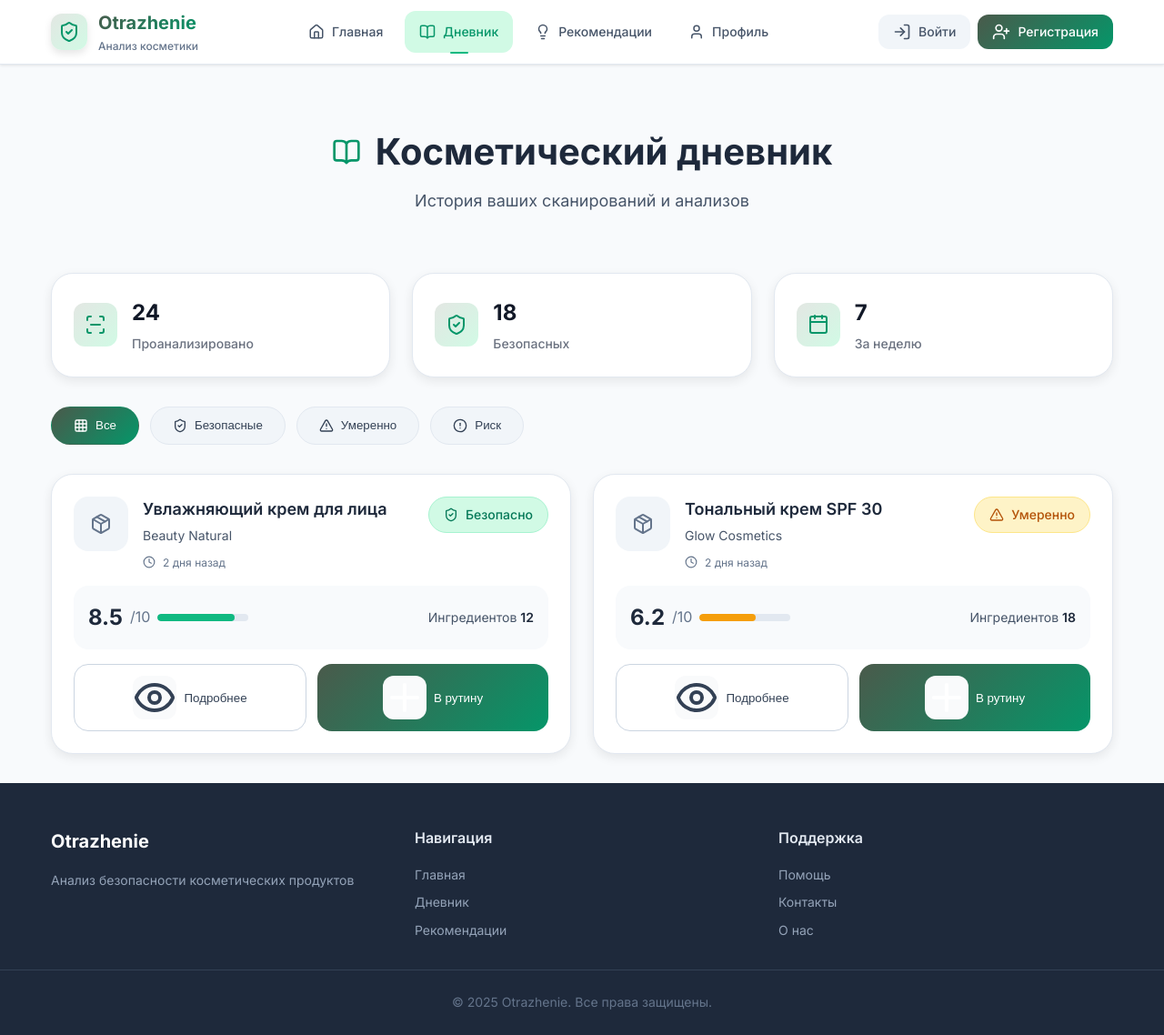
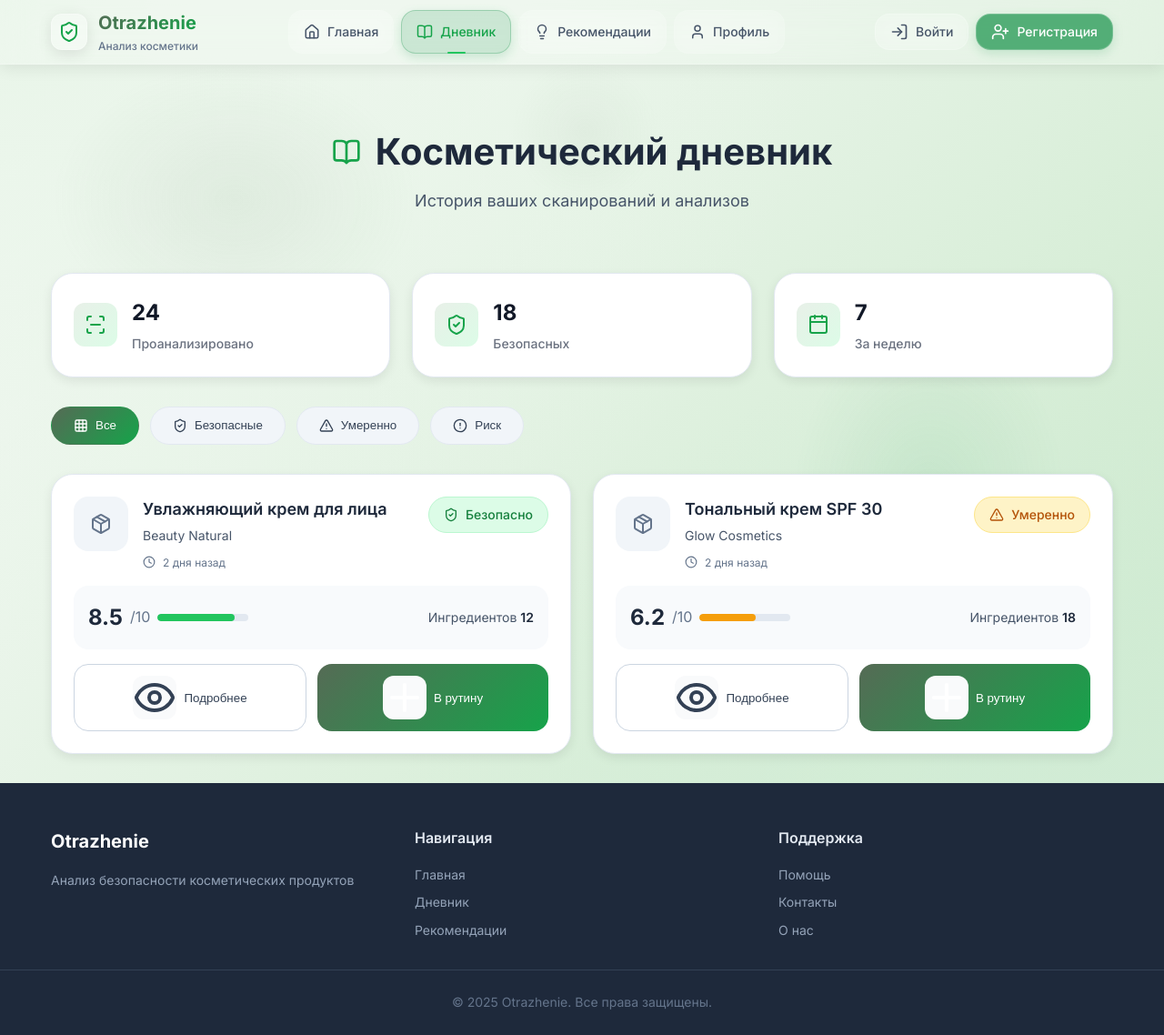
Before and after one commit to nikewalce/Otrazhenie, a Flask app: page /diary in a window 1280 px wide. Shown: the whole page at 91% size. Run offline with Flask 3, Linux system fonts and the light colour scheme.

Commit message:
Изменение дизайна и лицензия

```diff
--- a/app/routes/handle_search.py
+++ b/app/routes/handle_search.py
@@ -22,6 +22,7 @@ def handle_search_page():
             product_info = get_cosmetic_info(input_data)
 
             if product_info:
+                #return render_template("product_info.html",
                 return render_template("fullpage/product_info.html",
                                        product=product_info,
                                        active_tab='scanner')
--- a/app/static/css/fullpage.css
+++ b/app/static/css/fullpage.css
@@ -1,26 +1,25 @@
-/* Основные переменные */
 :root {
-    --sage-50: #f6f7f6;
-    --sage-100: #e3e7e3;
-    --sage-200: #c7d0c7;
-    --sage-300: #a3b8a3;
-    --sage-400: #7a9a7a;
-    --sage-500: #5f7260;
-    --sage-600: #4a5a4b;
-    --sage-700: #3d483e;
-    --sage-800: #2f3a2f;
+    --sage-50: #f8faf8;
+    --sage-100: #e8f0e8;
+    --sage-200: #d1ddd1;
+    --sage-300: #b0c4b0;
+    --sage-400: #8ba68b;
+    --sage-500: #6d856d;
+    --sage-600: #556b55;
+    --sage-700: #455545;
+    --sage-800: #374037;
     --sage-900: #1a1f1a;
 
-    --emerald-50: #ecfdf5;
-    --emerald-100: #d1fae5;
-    --emerald-200: #a7f3d0;
-    --emerald-300: #6ee7b7;
-    --emerald-400: #34d399;
-    --emerald-500: #10b981;
-    --emerald-600: #059669;
-    --emerald-700: #047857;
-    --emerald-800: #065f46;
-    --emerald-900: #064e3b;
+    --emerald-50: #f0fdf4;
+    --emerald-100: #dcfce7;
+    --emerald-200: #bbf7d0;
+    --emerald-300: #86efac;
+    --emerald-400: #4ade80;
+    --emerald-500: #22c55e;
+    --emerald-600: #16a34a;
+    --emerald-700: #15803d;
+    --emerald-800: #166534;
+    --emerald-900: #14532d;
 
     --rose-50: #fff1f2;
     --rose-100: #ffe4e6;
@@ -67,6 +66,20 @@
     --amber-800: #92400e;
     --amber-900: #78350f;
 
+    /* Frosted Glass эффекты */
+    --glass-bg: rgba(255, 255, 255, 0.15);
+    --glass-border: rgba(255, 255, 255, 0.2);
+    --glass-shadow: rgba(0, 0, 0, 0.1);
+    --glass-blur: blur(20px);
+    --glass-blur-light: blur(10px);
+
+    /* Органические цвета фона */
+    --organic-green-1: #e8f5e8;
+    --organic-green-2: #d4edda;
+    --organic-green-3: #c3e6c3;
+    --organic-white: #fafbfa;
+    --organic-accent: #a8d5a8;
+
     /* Переменные для новых страниц */
     --primary-color: #4f46e5;
     --primary-hover: #4338ca;
@@ -105,9 +118,35 @@ body {
     font-family: 'Inter', -apple-system, BlinkMacSystemFont, 'Segoe UI', Roboto, sans-serif;
     line-height: 1.6;
     color: var(--slate-700);
-    background: var(--slate-50);
+    background:
+        radial-gradient(ellipse at top left, var(--organic-green-1) 0%, transparent 50%),
+        radial-gradient(ellipse at bottom right, var(--organic-green-2) 0%, transparent 50%),
+        linear-gradient(135deg, var(--organic-white) 0%, var(--organic-green-3) 100%);
     overflow-x: hidden;
-}
+    position: relative;
+}
+
+body::before {
+    content: '';
+    position: fixed;
+    top: 0;
+    left: 0;
+    width: 100%;
+    height: 100%;
+    background:
+        radial-gradient(ellipse 400px 300px at 20% 30%, rgba(139, 166, 139, 0.12) 0%, transparent 50%),
+        radial-gradient(ellipse 300px 400px at 80% 70%, rgba(45, 157, 90, 0.1) 0%, transparent 50%),
+        radial-gradient(ellipse 200px 200px at 50% 20%, rgba(139, 166, 139, 0.08) 0%, transparent 40%);
+    pointer-events: none;
+    z-index: -1;
+    animation: float 20s ease-in-out infinite;
+}
+
+@keyframes float {
+    0%, 100% { transform: translateY(0px) rotate(0deg); }
+    50% { transform: translateY(-20px) rotate(1deg); }
+}
+
 
 .fullpage-container {
     min-height: 100vh;
@@ -118,9 +157,11 @@ body {
 /* ========== ВЕРХНЯЯ НАВИГАЦИЯ ========== */
 
 .top-header {
-    background: white;
-    border-bottom: 1px solid var(--slate-200);
-    box-shadow: 0 1px 3px rgba(0, 0, 0, 0.1);
+    background: rgba(255, 255, 255, 0.2);
+    backdrop-filter: blur(20px);
+    -webkit-backdrop-filter: blur(20px);
+    border-bottom: 1px solid rgba(255, 255, 255, 0.2);
+    box-shadow: 0 4px 16px rgba(0, 0, 0, 0.08);
     position: sticky;
     top: 0;
     z-index: 1000;
@@ -145,12 +186,15 @@ body {
 .logo-icon {
     width: 40px;
     height: 40px;
-    background: linear-gradient(135deg, var(--sage-100), var(--emerald-100));
+    background: rgba(255, 255, 255, 0.2);
+    backdrop-filter: blur(10px);
+    -webkit-backdrop-filter: blur(10px);
+    border: 1px solid rgba(255, 255, 255, 0.3);
     border-radius: 0.75rem;
     display: flex;
     align-items: center;
     justify-content: center;
-    box-shadow: 0 4px 8px rgba(0, 0, 0, 0.1);
+    box-shadow: 0 4px 16px rgba(0, 0, 0, 0.1);
 }
 
 .logo-svg {
@@ -193,23 +237,31 @@ body {
     align-items: center;
     gap: 0.5rem;
     padding: 0.75rem 1rem;
-    border-radius: 0.75rem;
+    border-radius: 1rem;
     text-decoration: none;
     color: var(--slate-600);
     font-weight: 500;
     font-size: 0.875rem;
-    transition: all 0.3s ease;
+    transition: all 0.4s cubic-bezier(0.4, 0, 0.2, 1);
     position: relative;
+    background: rgba(255, 255, 255, 0.1);
+    backdrop-filter: blur(10px);
+    -webkit-backdrop-filter: blur(10px);
+    border: 1px solid rgba(255, 255, 255, 0.1);
 }
 
 .nav-link:hover {
     color: var(--emerald-600);
-    background: var(--emerald-50);
+    background: rgba(255, 255, 255, 0.2);
+    transform: translateY(-2px);
+    box-shadow: 0 4px 12px rgba(0, 0, 0, 0.1);
 }
 
 .nav-link.active {
     color: var(--emerald-600);
-    background: var(--emerald-100);
+    background: rgba(45, 157, 90, 0.2);
+    border-color: rgba(45, 157, 90, 0.3);
+    box-shadow: 0 4px 12px rgba(45, 157, 90, 0.2);
 }
 
 .nav-link.active::after {
@@ -250,31 +302,38 @@ body {
     align-items: center;
     gap: 0.5rem;
     padding: 0.5rem 1rem;
-    border-radius: 0.75rem;
+    border-radius: 1rem;
     text-decoration: none;
     font-weight: 500;
     font-size: 0.875rem;
-    transition: all 0.3s ease;
+    transition: all 0.4s cubic-bezier(0.4, 0, 0.2, 1);
+    backdrop-filter: blur(10px);
+    -webkit-backdrop-filter: blur(10px);
+    border: 1px solid rgba(255, 255, 255, 0.2);
 }
 
 .auth-button.login {
     color: var(--slate-600);
-    background: var(--slate-100);
+    background: rgba(255, 255, 255, 0.15);
 }
 
 .auth-button.login:hover {
-    background: var(--slate-200);
+    background: rgba(255, 255, 255, 0.25);
     color: var(--slate-700);
+    transform: translateY(-2px);
+    box-shadow: 0 4px 12px rgba(0, 0, 0, 0.1);
 }
 
 .auth-button.register {
     color: white;
-    background: linear-gradient(135deg, var(--sage-600), var(--emerald-600));
+    background: rgba(45, 157, 90, 0.8);
+    box-shadow: 0 4px 12px rgba(45, 157, 90, 0.2);
 }
 
 .auth-button.register:hover {
-    transform: translateY(-1px);
-    box-shadow: 0 4px 12px rgba(95, 114, 96, 0.2);
+    transform: translateY(-2px);
+    box-shadow: 0 6px 20px rgba(45, 157, 90, 0.3);
+    background: rgba(45, 157, 90, 0.9);
 }
 
 .button-icon {
@@ -775,12 +834,15 @@ body {
 /* Героическая секция */
 .hero-section {
     background: linear-gradient(135deg, var(--sage-50) 0%, var(--emerald-50) 100%);
-    padding: 4rem 0;
-    margin-bottom: 4rem;
-    border-radius: 0 0 2rem 2rem;
+    padding: 3rem 2rem;
+    margin: 2rem auto;
+    border-radius: 2rem;     /* скругление всех углов */
     position: relative;
     overflow: hidden;
-}
+    box-shadow: 0 8px 20px rgba(0,0,0,0.08); /* лёгкая тень */
+    text-align: center;      /* выравнивание текста по центру */
+}
+
 
 .hero-section::before {
     content: '';
@@ -1039,13 +1101,22 @@ body {
 .feature-icon {
     width: 80px;
     height: 80px;
-    background: linear-gradient(135deg, var(--sage-100), var(--emerald-100));
+    background: rgba(255, 255, 255, 0.2);
+    backdrop-filter: blur(10px);
+    -webkit-backdrop-filter: blur(10px);
+    border: 1px solid rgba(255, 255, 255, 0.3);
     border-radius: 2rem;
     display: flex;
     align-items: center;
     justify-content: center;
     margin: 0 auto 1.5rem;
-    box-shadow: 0 8px 16px rgba(0, 0, 0, 0.1);
+    box-shadow: 0 8px 24px rgba(0, 0, 0, 0.1);
+    transition: all 0.3s ease;
+}
+
+.feature-icon:hover {
+    transform: scale(1.05);
+    box-shadow: 0 12px 32px rgba(0, 0, 0, 0.15);
 }
 
 .feature-icon-svg {
```
Also changed, not shown: 3 other files.
